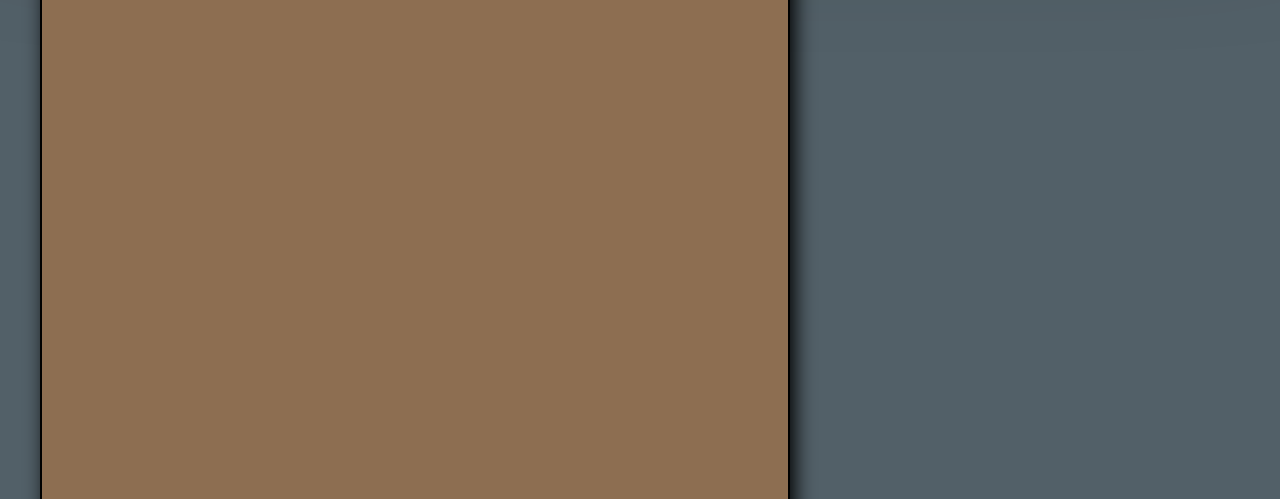
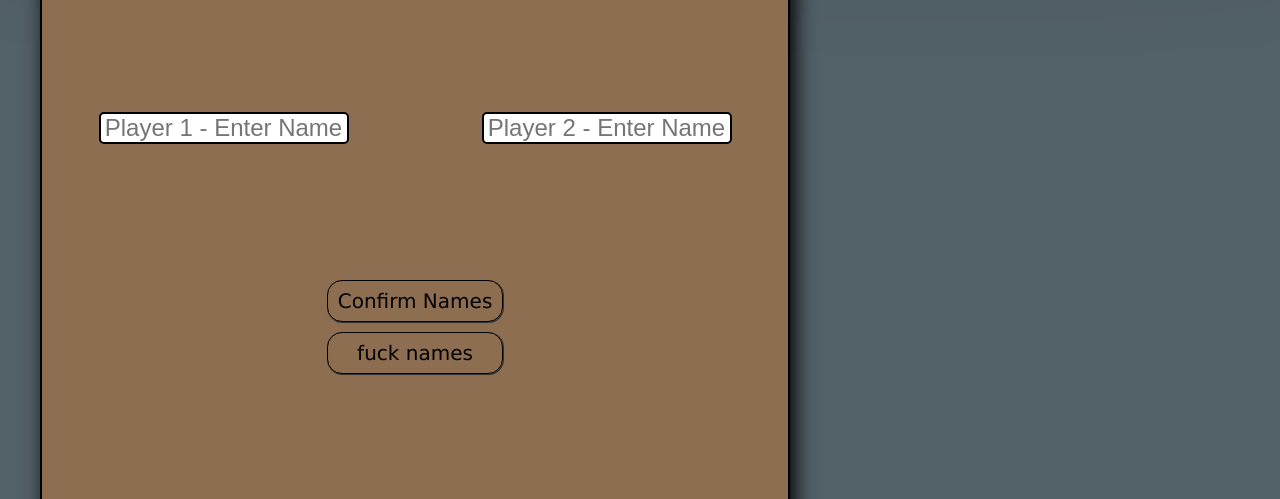
Before and after one commit to orzcode/tictacbro, a website: page index.html in a window 1280 px wide. Shown: the part 263-762 px from the top of the page. Drawn offline with Linux system fonts and the light colour scheme.

Commit message:
move dialog into new div container

```diff
--- a/index.html
+++ b/index.html
@@ -21,7 +21,8 @@
 				<h2>Click a tile to begin!</h2>
 
 			</div>
-			<dialog id="startScreen" open>
+			<dialog open>
+				<div id="startScreen">
 					<h2>Welcome, bros</h2>
 					<form id="names" method="dialog" name="names"  required>
 						<label for="player1Name" hidden>Player 1 Name:</label>
@@ -52,6 +53,7 @@
 					<button class="btnShadow" type="submit" onclick="console.log('sdfsdf')" form="names">Confirm Names</button>
 					<button class="btnShadow" onclick="Startflow.testSubmit()">fuck names</button>
 								  </div>
+				</div>
 			</dialog>
 			<div id="gameBoard">
 				<div id="tile-0" class="tile"></div>
--- a/styles.css
+++ b/styles.css
@@ -145,19 +145,26 @@ form {
 }
 
 #startScreen {
-  /* display: flex; */
+  display: flex;
   flex-direction: column;
   align-items: center;
   justify-content: space-evenly;
   padding: 2rem 0;
-  margin: 4rem;
+
+  height: 100%;
+  width: 100%;
+
+  line-height: 1.5;
+}
+
+dialog {
   height: clamp(30rem, 75vw, 75rem);
   width: clamp(30rem, 75vw, 75rem);
+  margin: 4rem;
   border: 2px solid black;
   background-color: var(--header);
   box-shadow: 5px 5px 20px 0px black;
   border-radius: 15px;
-  line-height: 1.5;
 }
 
 /* #startScreen *{
```
Lines whose indentation alone changed are shown as unchanged.
